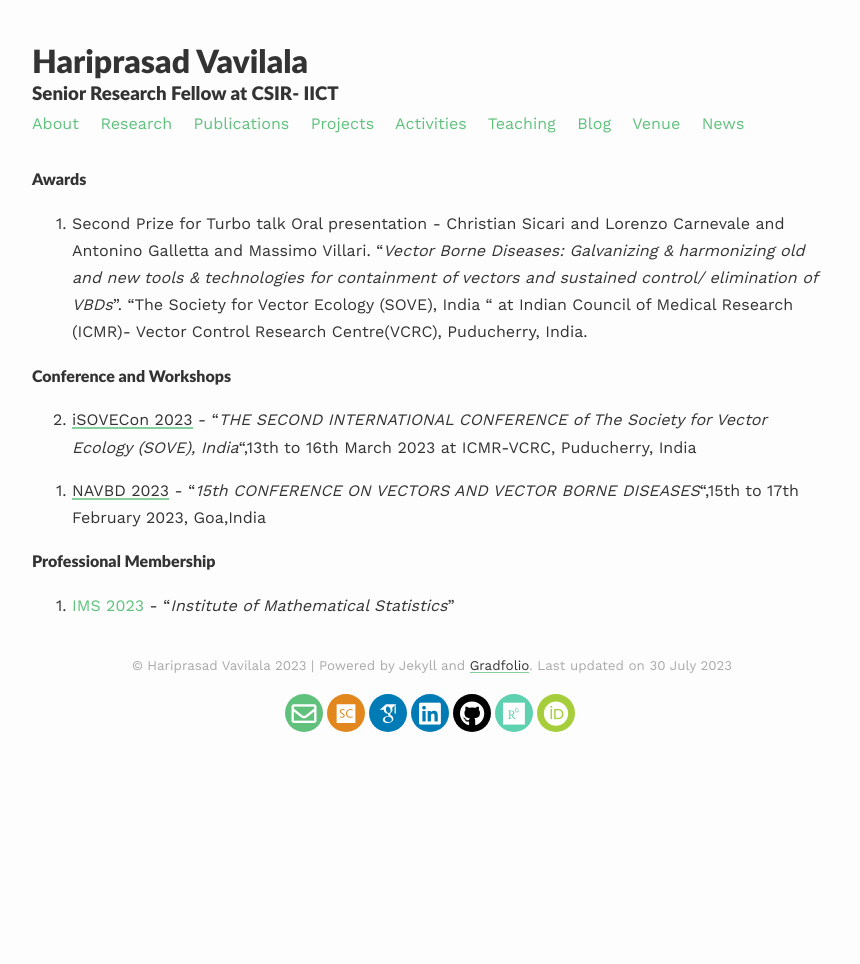
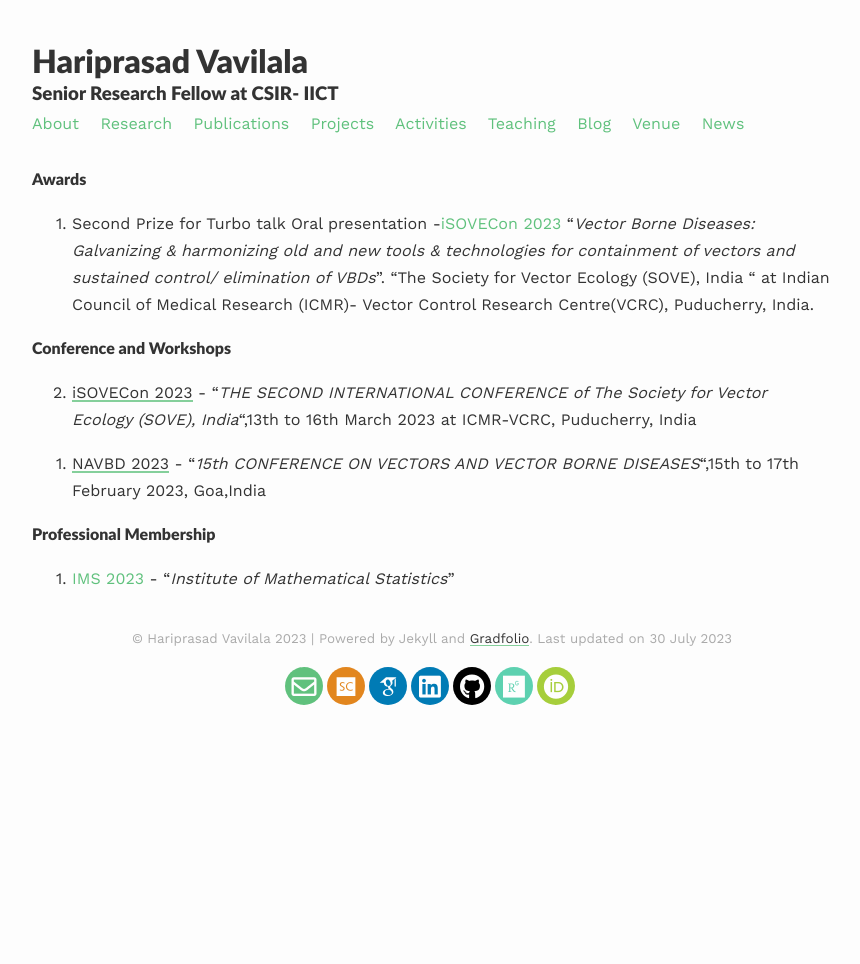
Before and after one commit to hari-stats/CV, a Jekyll site: the page built from _pages/activities.md, in a window 1280 px wide. Shown: the whole page, without its empty margins (208-1068 px from the left). Built offline with Jekyll 4.4.1, drawn with Linux system fonts in a browser that asks for light colours; nearby versions of some CDN libraries; some web fonts are replaced.

Commit message:
activities.md

```diff
--- a/_pages/activities.md
+++ b/_pages/activities.md
@@ -6,7 +6,7 @@ published: true
 ---
 
 #### Awards
-0. Second Prize for Turbo talk Oral presentation - Christian Sicari and Lorenzo Carnevale and Antonino Galletta and Massimo Villari. "*Vector Borne Diseases:
+0. Second Prize for Turbo talk Oral presentation -[iSOVECon 2023](http://www.soveindia.org/downloads/First_Circular_iSOVE_Final_2.pdf) "*Vector Borne Diseases:
 Galvanizing & harmonizing old and new tools & technologies for containment of vectors and sustained control/ elimination of VBDs*". "The Society for Vector Ecology (SOVE), India " at Indian Council of Medical Research (ICMR)- Vector Control Research Centre(VCRC), Puducherry, India.
 {: reversed="reversed"}
 
```
